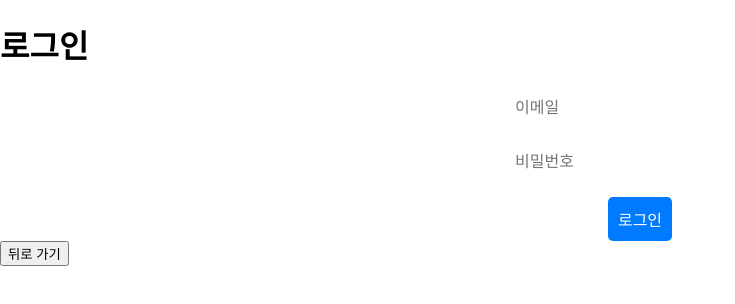
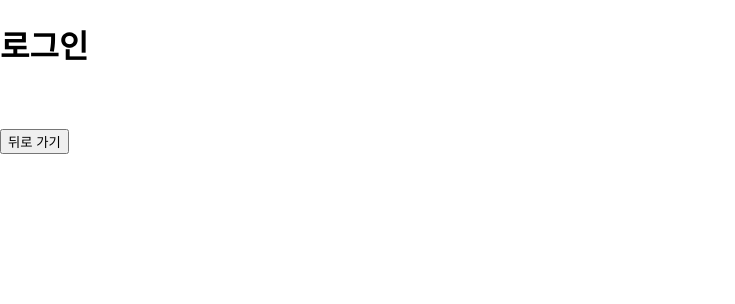
Before and after one commit to hohowoit/streamii, a React (Create React App) app in the folder src/main/streamii-frontend/: page /login in a window 1280 px wide. Shown: the top 304 px of the page, without its empty margins (0-735 px from the left). Built offline with nearby package versions, Linux system fonts and the light colour scheme.

Commit message:
google login commit

```diff
--- a/src/main/streamii-frontend/package.json
+++ b/src/main/streamii-frontend/package.json
@@ -3,7 +3,9 @@
   "version": "0.1.0",
   "private": true,
   "dependencies": {
+    "@react-oauth/google": "^0.12.1",
     "cra-template": "1.2.0",
+    "jwt-decode": "^4.0.0",
     "react": "^18.3.1",
     "react-dom": "^18.3.1",
     "react-router-dom": "^7.1.5",
--- a/src/main/streamii-frontend/src/App.js
+++ b/src/main/streamii-frontend/src/App.js
@@ -1,10 +1,14 @@
 import React from "react";
 import { BrowserRouter as Router, Routes, Route } from "react-router-dom";
+import { GoogleOAuthProvider } from "@react-oauth/google";
 import Intro from "./pages/Intro";
 import Login from "./pages/Login";
 
+const CLIENT_ID = "1019024653112-hce0qde0jjrp7lir05nfbi2i90smbflb.apps.googleusercontent.com"; // 여기에 본인의 클라이언트 ID 입력
+
 function App() {
     return (
+        <GoogleOAuthProvider clientId={CLIENT_ID}>
             <Router>
                 <Routes>
                     <Route path="/" element={<Intro />} />
@@ -12,6 +16,7 @@ function App() {
                     <Route path="/home" element={<h1>🎵 음악을 함께 즐겨보세요!</h1>} />
                 </Routes>
             </Router>
+        </GoogleOAuthProvider>
     );
 }
 
--- a/src/main/streamii-frontend/src/pages/Login.js
+++ b/src/main/streamii-frontend/src/pages/Login.js
@@ -1,38 +1,30 @@
-import React, { useState } from "react";
+import React from "react";
 import { useNavigate } from "react-router-dom";
+import { GoogleLogin } from "@react-oauth/google"; // ✅ GoogleLogin import 추가
+import { jwtDecode } from "jwt-decode"; // ✅ jwtDecode import 수정
 
 function Login() {
-    const [email, setEmail] = useState("");
-    const [password, setPassword] = useState("");
     const navigate = useNavigate();
 
-    const handleLogin = (e) => {
-        e.preventDefault();
-        console.log("로그인 시도:", email, password);
-        // 로그인 API 연동 후 성공하면 메인 페이지로 이동
-        navigate("/home");
+    const handleSuccess = (response) => {
+        const decoded = jwtDecode(response.credential);
+        console.log("로그인 성공:", decoded);
+        navigate("/home"); // 로그인 성공 후 홈으로 이동
+    };
+
+    const handleFailure = (error) => {
+        console.error("로그인 실패:", error);
     };
 
     return (
         <div className="login-container">
             <h1 className="login-header">로그인</h1>
-            <form className="login-form" onSubmit={handleLogin}>
-                <input
-                    type="email"
-                    placeholder="이메일"
-                    value={email}
-                    onChange={(e) => setEmail(e.target.value)}
-                    required
-                />
-                <input
-                    type="password"
-                    placeholder="비밀번호"
-                    value={password}
-                    onChange={(e) => setPassword(e.target.value)}
-                    required
-                />
-                <button type="submit">로그인</button>
-            </form>
+
+            <GoogleLogin
+                onSuccess={handleSuccess}
+                onError={handleFailure}
+            />
+
             <button className="back-button" onClick={() => navigate("/")}>
                 뒤로 가기
             </button>
```
Also changed, not shown: 1 other file (tests, documents, lock files or other folders). Lines whose indentation alone changed are shown as unchanged.
